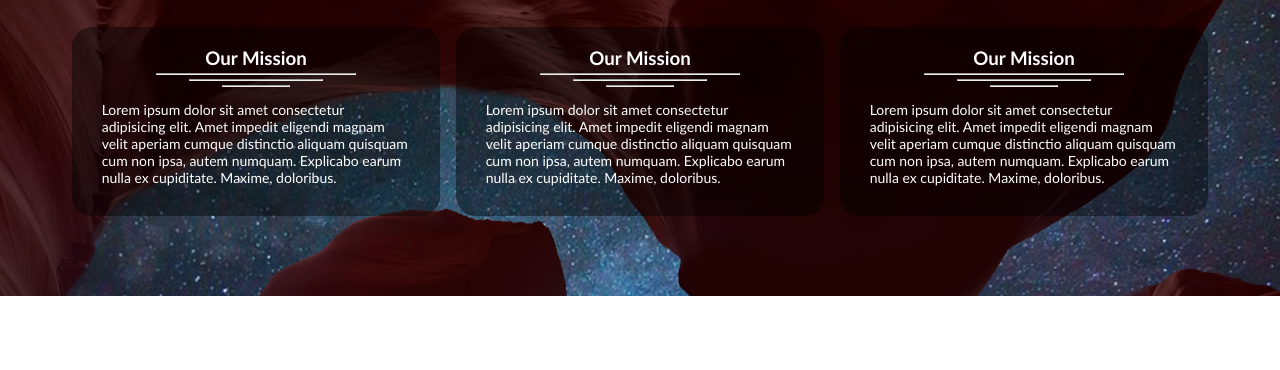
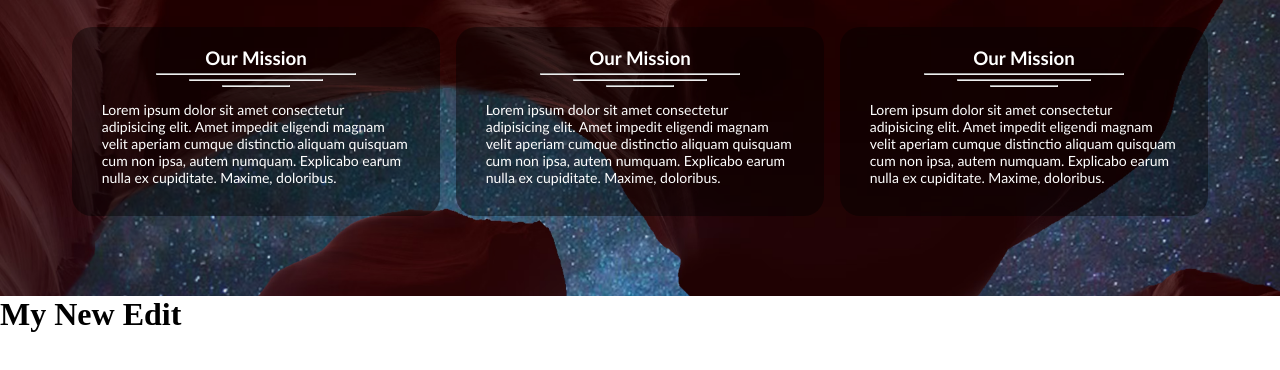
Before and after one commit to mohamed-Elhossin/Round_31, a plain HTML site: page index.html in a window 1280 px wide. Shown: the part 932-1302 px from the top of the page. Drawn offline with Linux system fonts and the light colour scheme.

Commit message:
new Version

```diff
--- a/index.html
+++ b/index.html
@@ -73,7 +73,7 @@
 
         </div>
     </section>
-
+<h1> My New Edit </h1>
 </body>
 
 </html>
```
Also changed, not shown: 1 other file.
